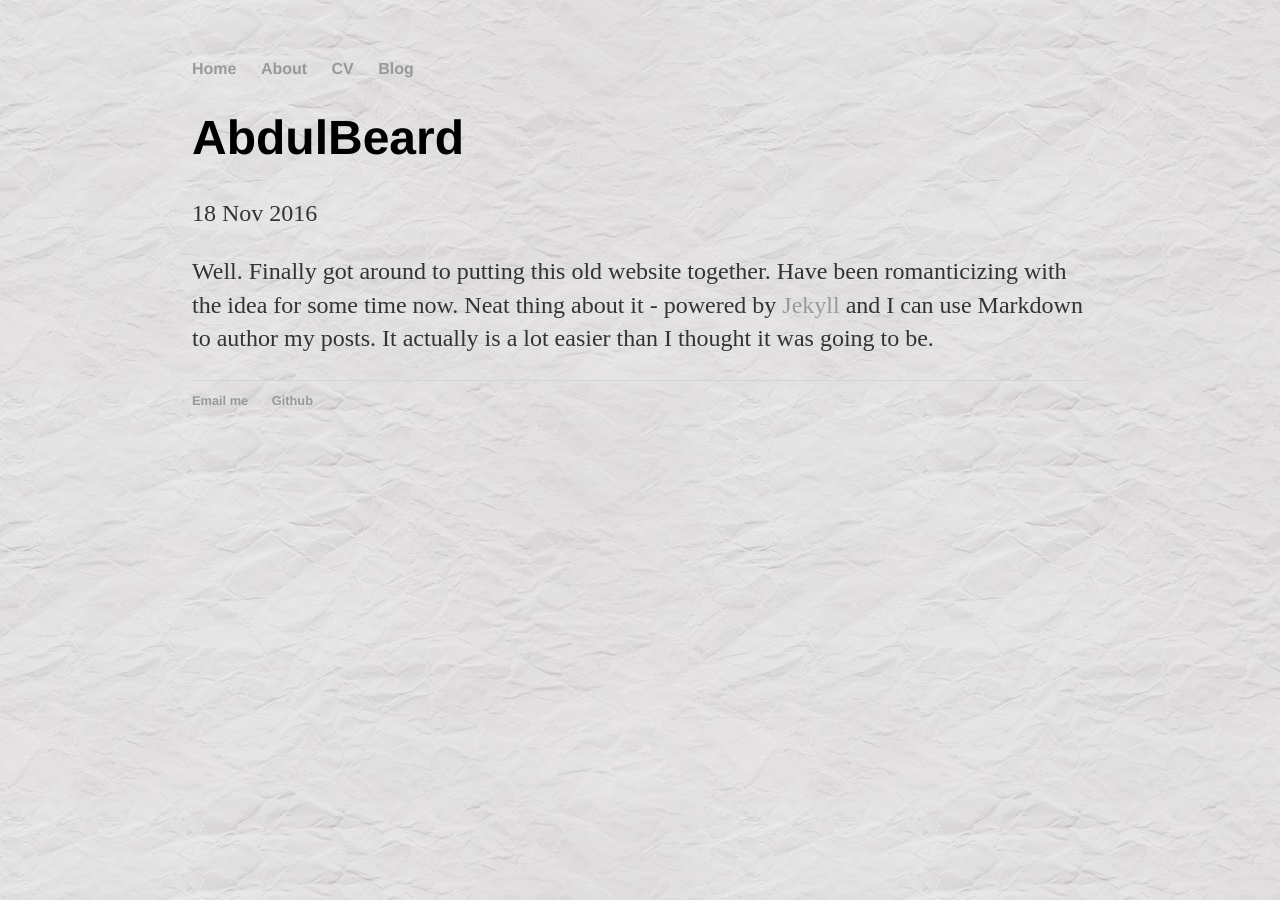
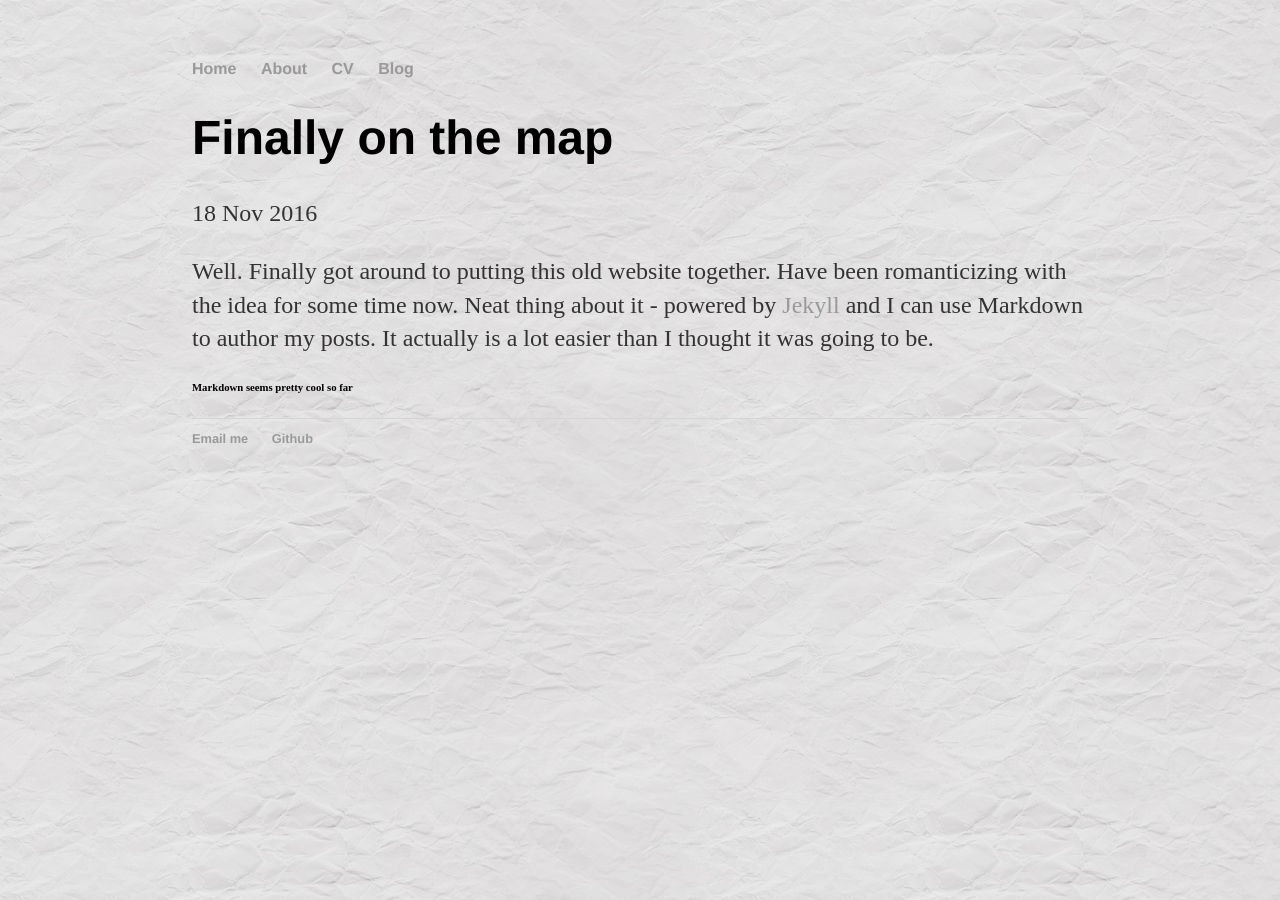
Before and after one commit to abdulbeard/abdulbeard.github.io, a Jekyll site: the page built from _posts/2016-11-18-abdulbeard-site-launched.md, in a window 1280 px wide. Built offline with Jekyll 4.4.1, drawn with Linux system fonts in a browser that asks for light colours.

Commit message:
Editing markdown file and the blog index file

```diff
--- a/_posts/2016-11-18-abdulbeard-site-launched.md
+++ b/_posts/2016-11-18-abdulbeard-site-launched.md
@@ -1,6 +1,6 @@
 ---
 layout: post
-title: "AbdulBeard"
+title: "Finally on the map"
 date: 2016-11-18
 ---
 
@@ -10,3 +10,4 @@ Have been romanticizing with the idea for some time now.
 Neat thing about it - powered by [Jekyll](http://jekyllrb.com)
 and I can use Markdown to author my posts.
 It actually is a lot easier than I thought it was going to be.
+###### Markdown seems pretty cool so far
--- a/blog/index.html
+++ b/blog/index.html
@@ -1,6 +1,6 @@
 ---
 layout: default
-title: Hank Quinlan's Blog
+title: Archives
 ---
 	<h1>{{ page.title }}</h1>
 	<ul class="posts">
```
